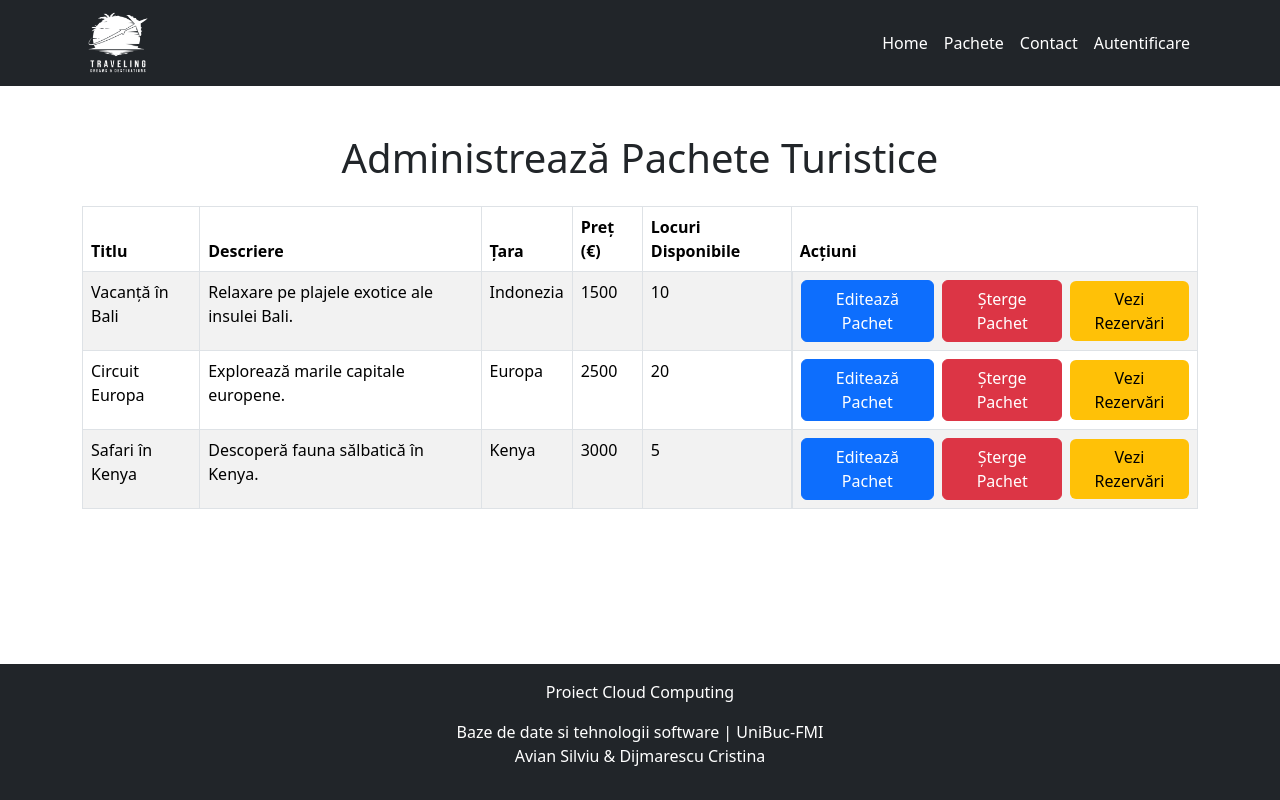
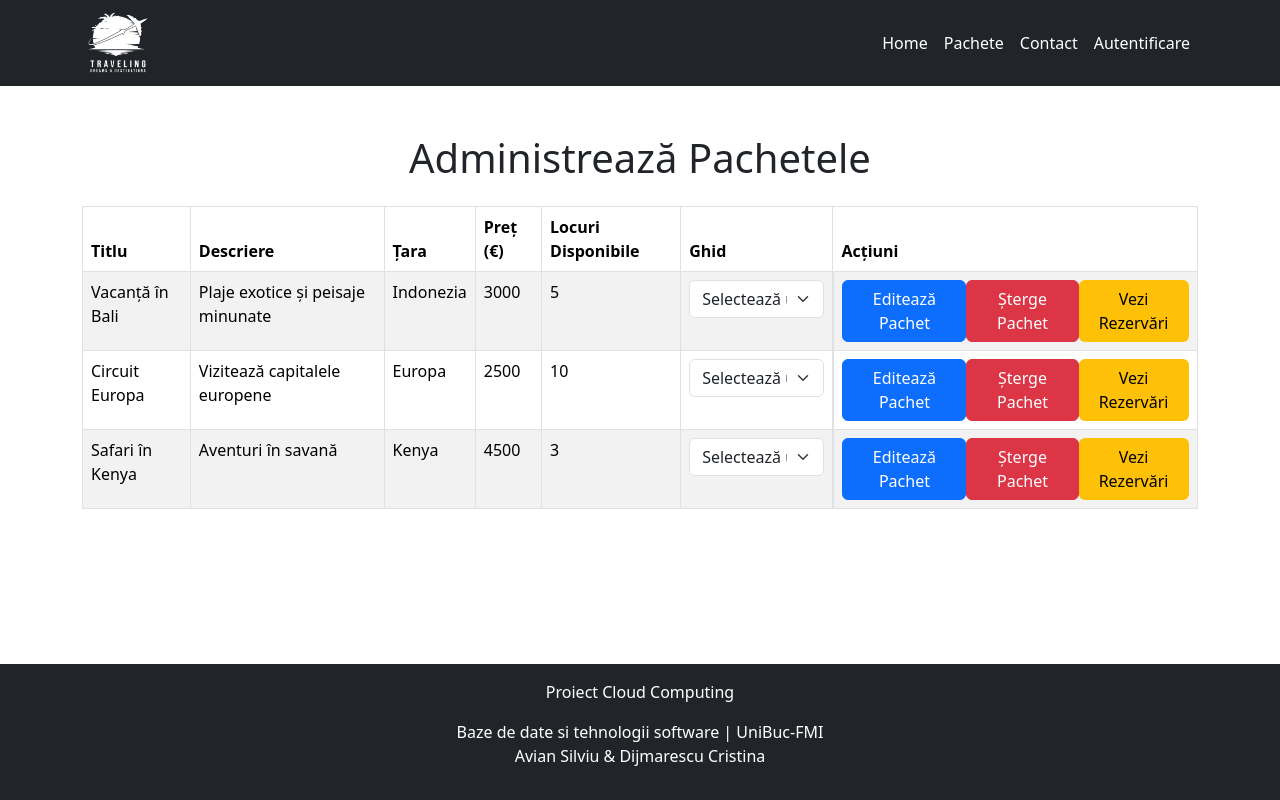
Before and after one commit to Silviu1409/CloudComputingLab, a React (Create React App) app in the folder frontend/: page /adminpackages in a window 1280 px wide. Built offline with nearby package versions, Linux system fonts and the light colour scheme.

Commit message:
Add options for assigning guides to packages

```diff
--- a/frontend/src/Components/AdminPackages.js
+++ b/frontend/src/Components/AdminPackages.js
@@ -1,60 +1,38 @@
-import React from 'react';
+import React, { useState } from 'react';
 import 'bootstrap/dist/css/bootstrap.min.css';
 import Navbar from './Navbar.js';
 import Footer from './Footer.js';
-import { useNavigate } from 'react-router-dom';
 
 function AdminPackages() {
-  // Exemplu de date pachete turistice
+  // Exemplu de date pachete
   const packages = [
-    {
-      id: 1,
-      title: 'Vacanță în Bali',
-      description: 'Relaxare pe plajele exotice ale insulei Bali.',
-      country: 'Indonezia',
-      price: 1500,
-      availableSeats: 10,
-    },
-    {
-      id: 2,
-      title: 'Circuit Europa',
-      description: 'Explorează marile capitale europene.',
-      country: 'Europa',
-      price: 2500,
-      availableSeats: 20,
-    },
-    {
-      id: 3,
-      title: 'Safari în Kenya',
-      description: 'Descoperă fauna sălbatică în Kenya.',
-      country: 'Kenya',
-      price: 3000,
-      availableSeats: 5,
-    },
+    { id: 1, title: 'Vacanță în Bali', description: 'Plaje exotice și peisaje minunate', country: 'Indonezia', price: 3000, availableSlots: 5 },
+    { id: 2, title: 'Circuit Europa', description: 'Vizitează capitalele europene', country: 'Europa', price: 2500, availableSlots: 10 },
+    { id: 3, title: 'Safari în Kenya', description: 'Aventuri în savană', country: 'Kenya', price: 4500, availableSlots: 3 },
   ];
 
-  const navigate = useNavigate();
+  // Exemplu de ghizi disponibili
+  const guides = [
+    { id: 1, name: 'Andrei Popescu' },
+    { id: 2, name: 'Maria Ionescu' },
+    { id: 3, name: 'Alexandru Vasile' },
+  ];
 
-  const handleEditPackage = (packageId) => {
+  // Starea pentru ghidul selectat pentru fiecare pachet
+  const [assignedGuides, setAssignedGuides] = useState({});
 
-    navigate(`/admin/adminpackages/${packageId}/edit`);
-  };
-
-  const handleDeletePackage = (packageId) => {
-
-    console.log(`Șters pachetul cu ID-ul: ${packageId}`);
-  };
-
-  const handleViewReservations = (packageId) => {
-
-    navigate(`/admin/adminpackages/${packageId}/reservations`);
+  const handleAssignGuide = (packageId, guideId) => {
+    setAssignedGuides((prevState) => ({
+      ...prevState,
+      [packageId]: guideId,
+    }));
   };
 
   return (
     <div className="page-container d-flex flex-column min-vh-100">
       <Navbar />
       <div className="container flex-grow-1 my-5">
-        <h1 className="text-center mb-4">Administrează Pachete Turistice</h1>
+        <h1 className="text-center mb-4">Administrează Pachetele</h1>
         <div className="table-responsive">
           <table className="table table-bordered table-striped">
             <thead className="thead-dark">
@@ -64,6 +42,7 @@ function AdminPackages() {
                 <th>Țara</th>
                 <th>Preț (€)</th>
                 <th>Locuri Disponibile</th>
+                <th>Ghid</th>
                 <th>Acțiuni</th>
               </tr>
             </thead>
@@ -74,26 +53,25 @@ function AdminPackages() {
                   <td>{pkg.description}</td>
                   <td>{pkg.country}</td>
                   <td>{pkg.price}</td>
-                  <td>{pkg.availableSeats}</td>
-                  <td className="d-flex justify-content-center align-items-center">
-                    <button
-                      className="btn btn-primary me-2"
-                      onClick={() => handleEditPackage(pkg.id)}
+                  <td>{pkg.availableSlots}</td>
+                  <td>
+                    <select
+                      className="form-select"
+                      value={assignedGuides[pkg.id] || ''}
+                      onChange={(e) => handleAssignGuide(pkg.id, e.target.value)}
                     >
-                      Editează Pachet
-                    </button>
-                    <button
-                      className="btn btn-danger me-2"
-                      onClick={() => handleDeletePackage(pkg.id)}
-                    >
-                      Șterge Pachet
-                    </button>
-                    <button
-                      className="btn btn-warning"
-                      onClick={() => handleViewReservations(pkg.id)}
-                    >
-                      Vezi Rezervări
-                    </button>
+                      <option value="">Selectează un ghid</option>
+                      {guides.map((guide) => (
+                        <option key={guide.id} value={guide.id}>
+                          {guide.name}
+                        </option>
+                      ))}
+                    </select>
+                  </td>
+                  <td className="d-flex justify-content-around">
+                    <button className="btn btn-primary">Editează Pachet</button>
+                    <button className="btn btn-danger">Șterge Pachet</button>
+                    <button className="btn btn-warning">Vezi Rezervări</button>
                   </td>
                 </tr>
               ))}
```
